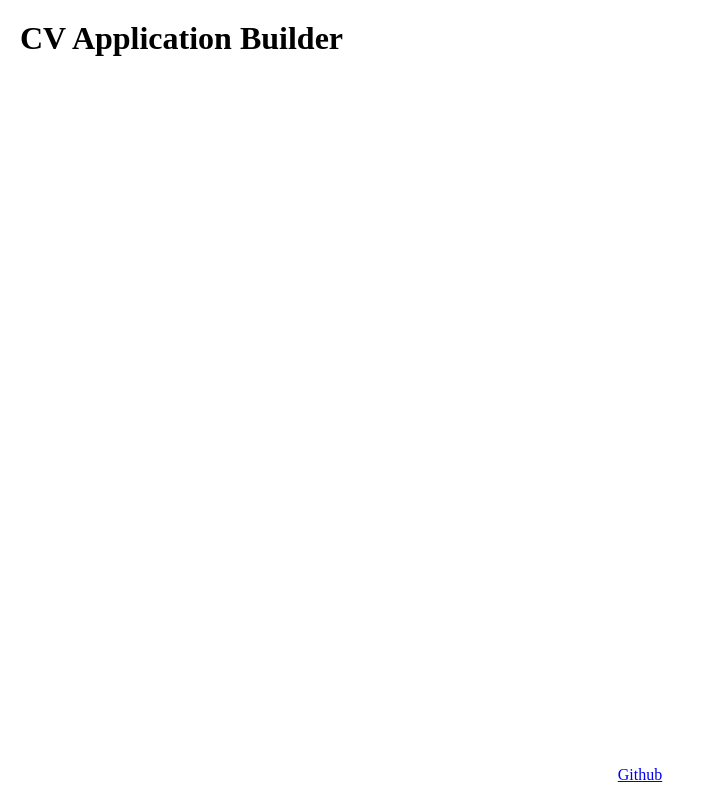
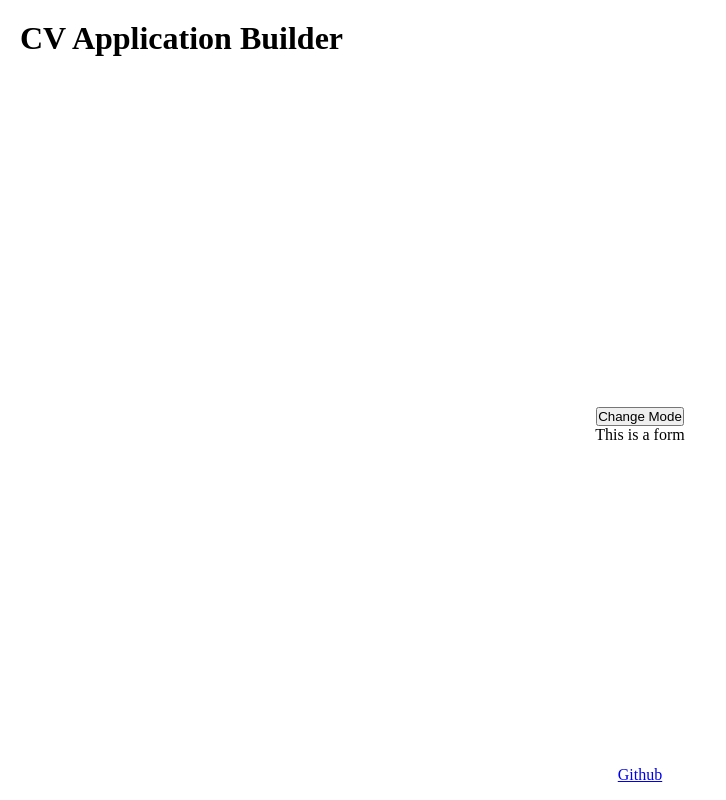
Before and after one commit to danielkurtsawyer/odin-react-cv-application, a React (Vite) app in the folder odin-react-cv-application/: page / in a window 1280 px wide. Shown: the whole page, without its empty margins (0-726 px from the left). Built offline with nearby package versions, Linux system fonts and the light colour scheme.

Commit message:
Implement conditional rendering of resume form/view components

```diff
--- a/odin-react-cv-application/src/App.css
+++ b/odin-react-cv-application/src/App.css
@@ -13,3 +13,10 @@ footer {
     justify-content: center;
     align-items: center;
 }
+
+main {
+    display: flex;
+    flex-direction: column;
+    justify-content: center;
+    align-items: center;
+}
--- a/odin-react-cv-application/src/App.jsx
+++ b/odin-react-cv-application/src/App.jsx
@@ -1,20 +1,33 @@
-import { useState } from 'react'
-import './App.css'
+import { useState } from 'react';
+import './App.css';
+import ResumeForm from './ResumeForm';
+import ResumeView from './ResumeView';
 
 function App() {
+    const [isEditing, setIsEditing] = useState(true);
+    const handleIsEditing = () => {
+        setIsEditing(!isEditing);
+    };
     return (
         <>
             <header>
                 <h1>CV Application Builder</h1>
             </header>
             <main>
-
+                <button onClick={handleIsEditing}>Change Mode</button>
+                {isEditing ? <ResumeForm /> : <ResumeView />}
             </main>
             <footer>
-        <a href="https://github.com/danielkurtsawyer/odin-react-cv-application" target='_blank' rel='noopener noreferrer'>Github</a>
+                <a
+                    href="https://github.com/danielkurtsawyer/odin-react-cv-application"
+                    target="_blank"
+                    rel="noopener noreferrer"
+                >
+                    Github
+                </a>
             </footer>
         </>
-  )
+    );
 }
 
-export default App
+export default App;
--- /dev/null
+++ b/odin-react-cv-application/src/ResumeForm.jsx
@@ -0,0 +1,5 @@
+function ResumeForm() {
+    return <div>This is a form</div>;
+}
+
+export default ResumeForm;
--- /dev/null
+++ b/odin-react-cv-application/src/ResumeView.jsx
@@ -0,0 +1,5 @@
+function ResumeView() {
+    return <div>This is a view</div>;
+}
+
+export default ResumeView;
```
Also changed, not shown: odin-react-cv-application/src/index.css (line endings or trailing spaces). Lines whose indentation alone changed are shown as unchanged.
